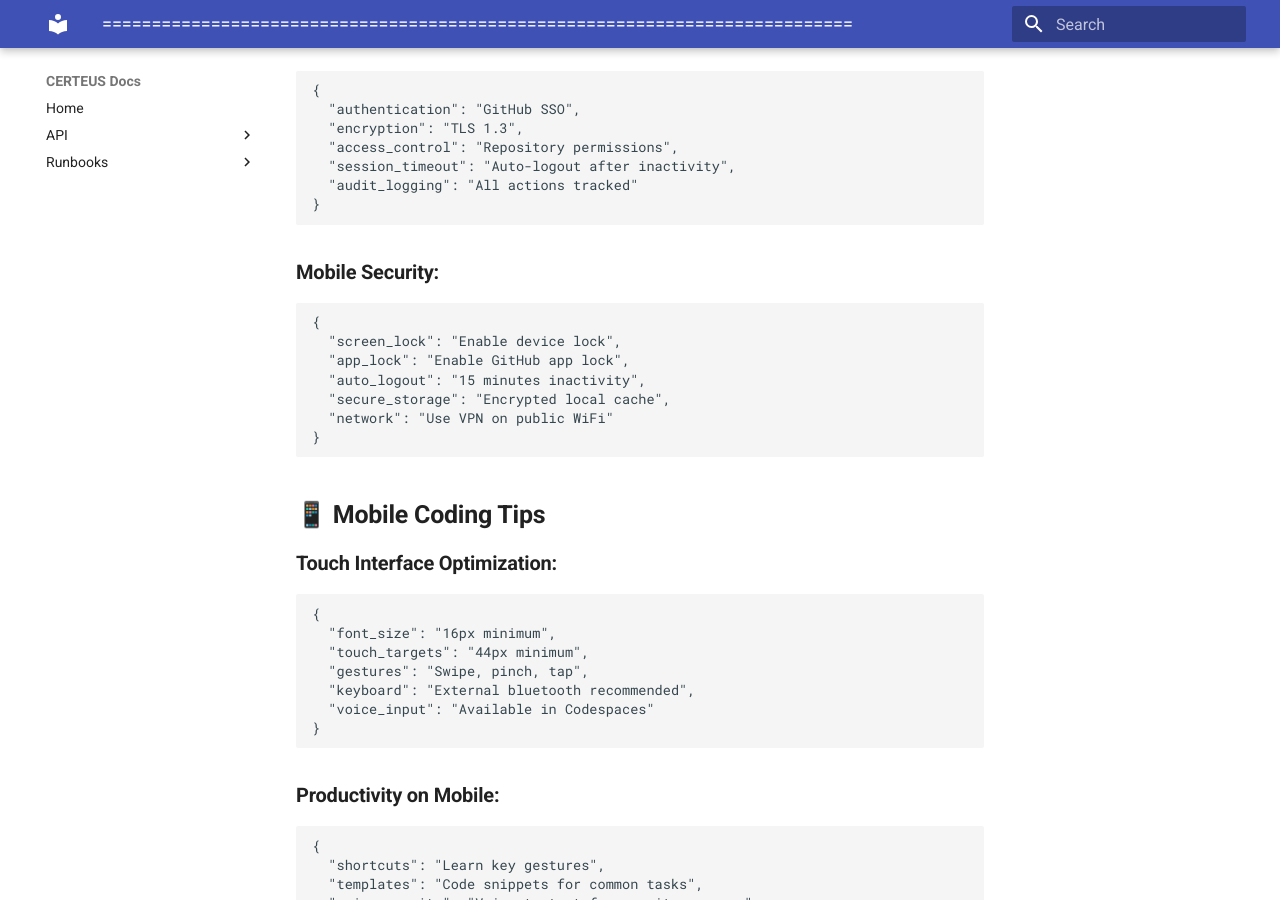
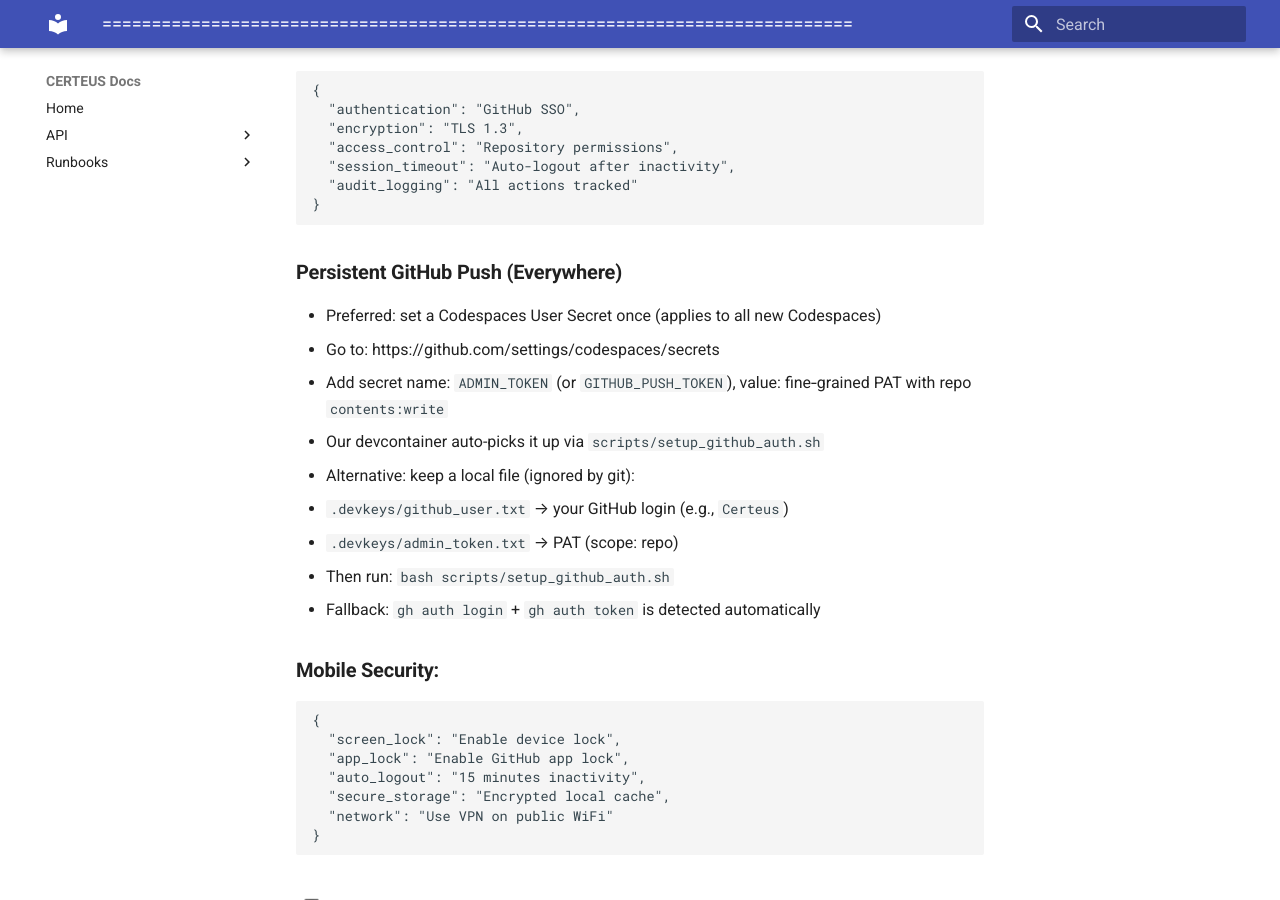
Before and after one commit to CERTEUS/certeus, an MkDocs documentation site: the page built from docs/REMOTE_DEVELOPMENT.md, in a window 1280 px wide and 900 px high, scrolled down 4438 px. Built offline with MkDocs 1.6.1 and Material for MkDocs 9.7.7, drawn with Linux system fonts in a browser that asks for light colours.

Commit message:
chore(dev): ensure global git identity and document Codespaces Secrets for persistent push

````diff
--- a/docs/REMOTE_DEVELOPMENT.md
+++ b/docs/REMOTE_DEVELOPMENT.md
@@ -170,6 +170,18 @@
 }
 ```
 
+### **Persistent GitHub Push (Everywhere)**
+- Preferred: set a Codespaces User Secret once (applies to all new Codespaces)
+  - Go to: https://github.com/settings/codespaces/secrets
+  - Add secret name: `ADMIN_TOKEN` (or `GITHUB_PUSH_TOKEN`), value: fine‑grained PAT with repo `contents:write`
+  - Our devcontainer auto-picks it up via `scripts/setup_github_auth.sh`
+- Alternative: keep a local file (ignored by git):
+  - `.devkeys/github_user.txt` → your GitHub login (e.g., `Certeus`)
+  - `.devkeys/admin_token.txt` → PAT (scope: repo)
+  - Then run: `bash scripts/setup_github_auth.sh`
+- Fallback: `gh auth login` + `gh auth token` is detected automatically
+
+
 ### **Mobile Security:**
 ```json
 {
````
Also changed, not shown: 2 other files.
